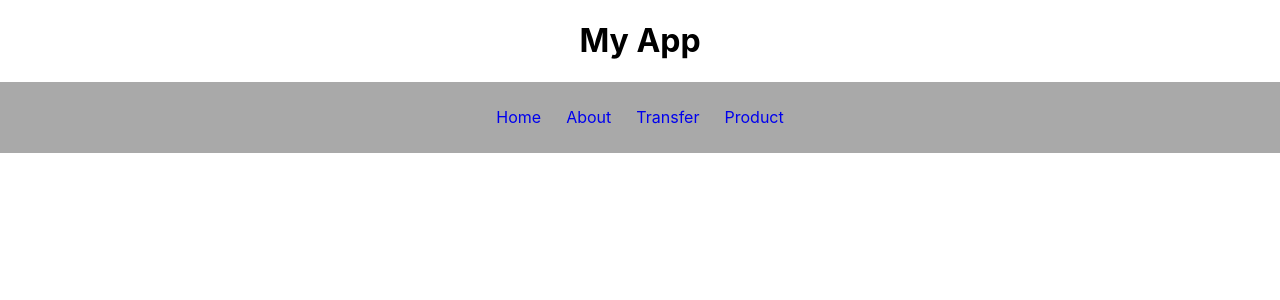
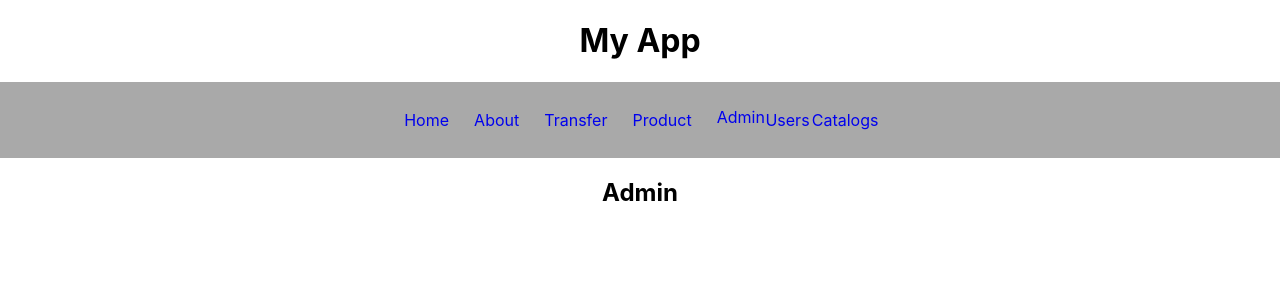
Before and after one commit to rolandpenalva/bootcamp-fe, a React (Create React App) app: page /admin in a window 1280 px wide. Shown: the top 300 px of the page. Built offline with nearby package versions, Linux system fonts and the light colour scheme.

Commit message:
feat: navBar 2

```diff
--- a/src/App.js
+++ b/src/App.js
@@ -4,6 +4,7 @@ import About from "./components/About";
 import Transfer from "./components/Transfer";
 import Home from "./components/Home";
 import Product from "./components/Product";
+import Admin from "./components/Admin";
 import { BrowserRouter as Router, Routes, Route } from "react-router-dom";
 import NavBar from "./components/NavBar/NavBar";
 
@@ -20,6 +21,7 @@ function App() {
           <Route exact path="/about" element={<About />} />
           <Route exact path="/transfer" element={<Transfer />} />
           <Route exact path="/product" element={<Product />} />
+          <Route exact path="/admin" element={<Admin />} />
         </Routes>
       </Router>
     </div>
--- /dev/null
+++ b/src/components/Admin.js
@@ -0,0 +1,9 @@
+const Admin = (props) => {
+    return (
+      <div>
+        <h2>Admin</h2>
+      </div>
+    );
+  };
+
+  export default Admin;
--- a/src/components/NavBar/NavBar.js
+++ b/src/components/NavBar/NavBar.js
@@ -2,17 +2,45 @@ import options from "./options";
 import { Link } from "react-router-dom";
 import "./NavBar.css";
 
+function createMenuBar (options, ulClass, liClass, linkClass){
+  let items = options.map((node)=>{
+
+      if(node.sub && node.sub.length > 0){
+        return(
+        <li className="li" key={node.id.toString()}>
+          <Link className="link" to="#">
+          {node.menu}
+          </Link>
+          {createMenuBar(node.sub, ulClass,liClass)}
+        </li>)
+      }else{
+        return(
+        <li className="li" key={node.id.toString()}>
+          <Link className="link" to={node.url}>
+            {node.menu}
+          </Link>
+        </li>)
+      }
+  });
+
+  return <ul className={ulClass}>{items}</ul>
+}
+
 const NavBar = (props) => {
-  const listItems = options.map((node) => {
-    return (
-      <li className="li" key={node.id.toString()}>
-        <Link className="link" to={node.url}>
-          {node.menu}
-        </Link>
-      </li>
-    );
-  });
-  return <ul className="navigation">{listItems}</ul>;
+  const result = createMenuBar(options,"navigation","li","link");
+
+  console.log(result);
+  // const listItems = options.map((node) => {
+  //   return (
+  //     <li className="li" key={node.id.toString()}>
+  //       <Link className="link" to={node.url}>
+  //         {node.menu}
+  //       </Link>
+  //     </li>
+  //   );
+  // });
+  // return <ul className="navigation">{listItems}</ul>;
+  return result;
 };
 
 export default NavBar;
--- a/src/components/NavBar/options.js
+++ b/src/components/NavBar/options.js
@@ -27,5 +27,27 @@ const options = [
     url: "/product",
     protected: false,
   },
+  {
+    id: 5,
+    name: "admin",
+    menu: "Admin",
+    url: "/admin",
+    protected: false,
+    sub: [
+      {
+        id: 5.1,
+        name: "user",
+        menu: "Users",
+        url: "/users",
+        protected: false,
+      },{
+        id: 5.2,
+        name: "catalog",
+        menu: "Catalogs",
+        url: "/catalog",
+        protected: false,
+      }
+    ]
+  }
 ];
 export default options;
```
Also changed, not shown: 1 other file (tests, documents, lock files or other folders).
